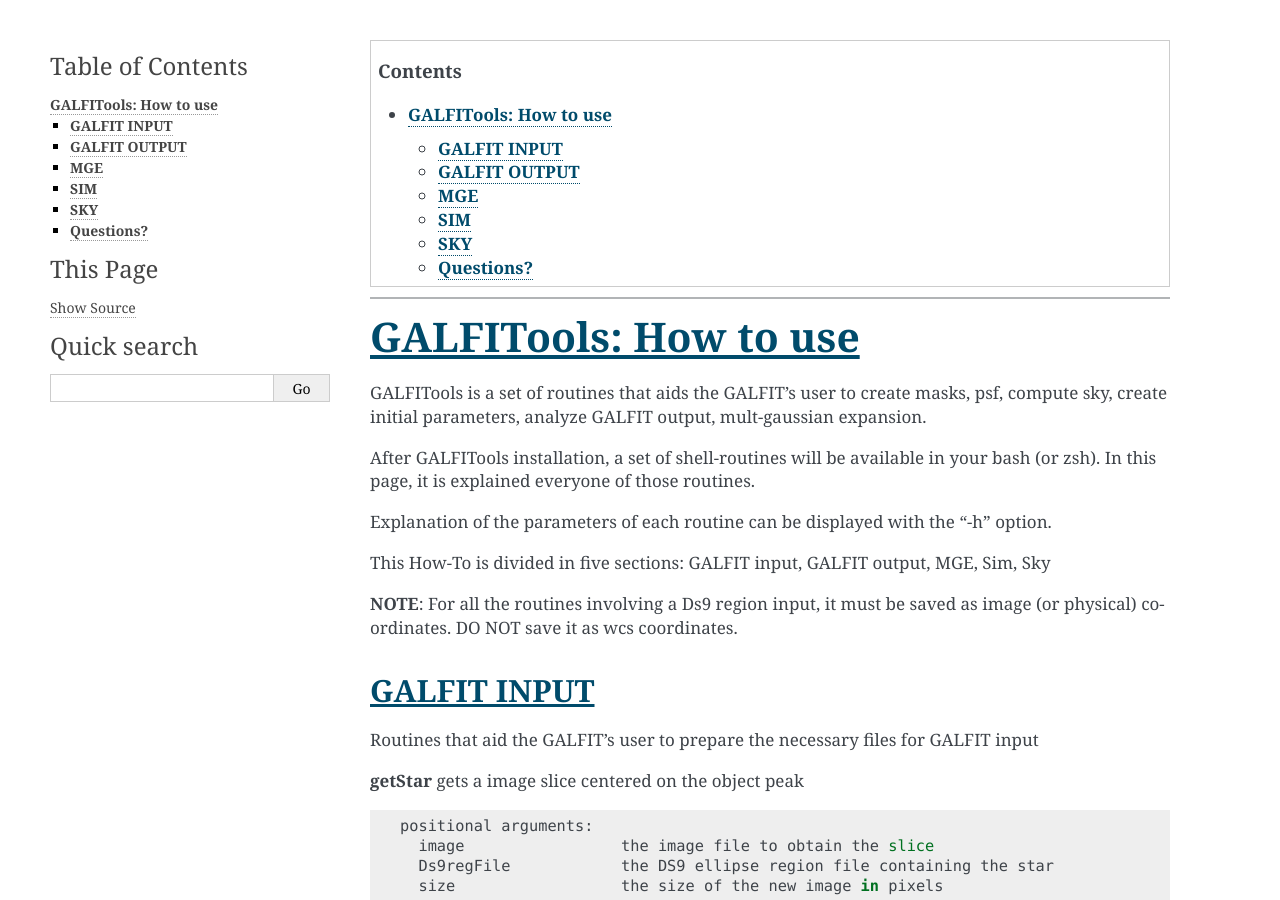
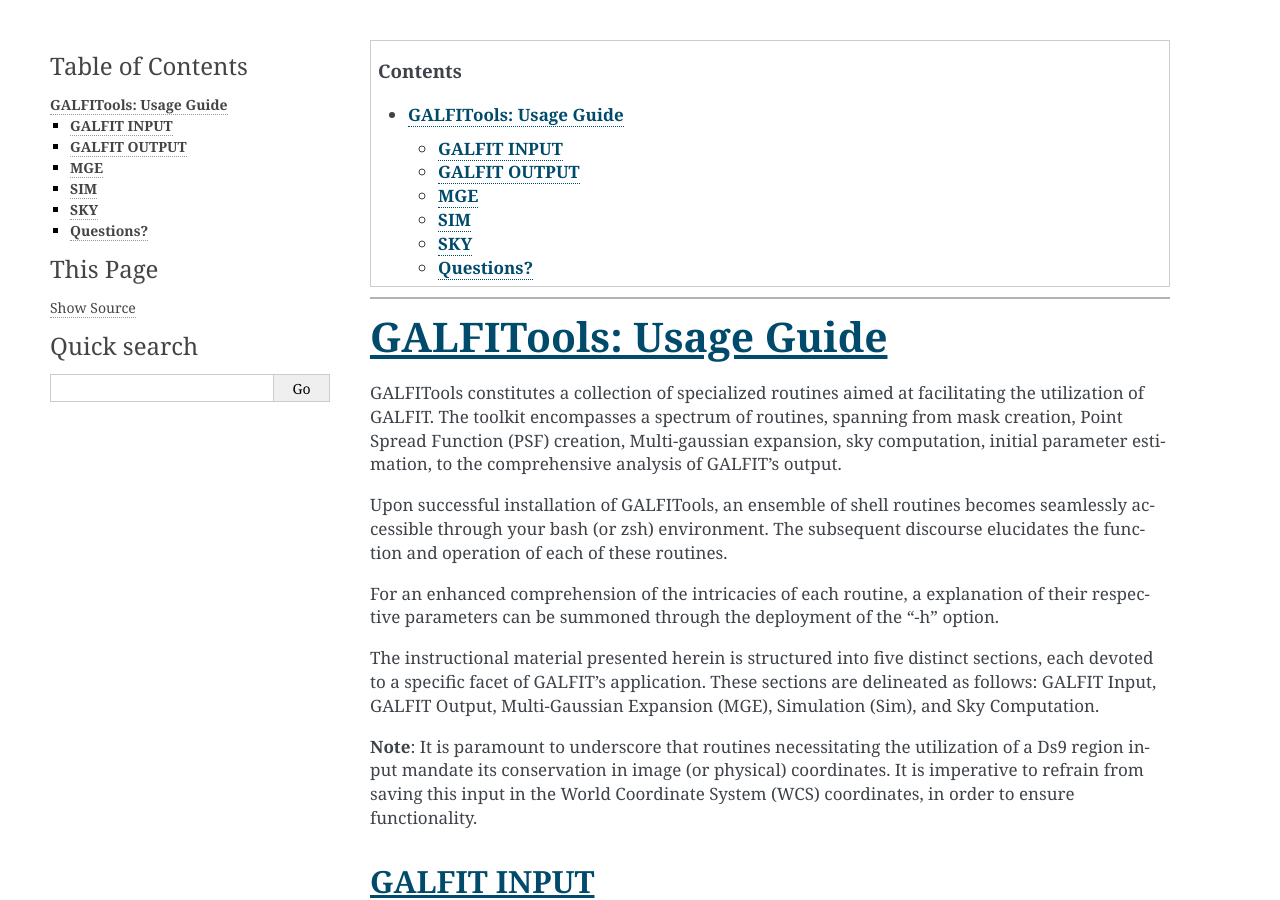
Before and after one commit to canorve/GALFITools, a Sphinx documentation site: the page built from docs/howto.rst, in a window 1280 px wide and 900 px high. Built offline with Sphinx 7.4.7, drawn with Linux system fonts in a browser that asks for light colours; some of the changed text lies outside the part shown.

Commit message:
documentation updated  On branch master  Changes to be committed: 	modified:   api.rst 	modified:   howto.rst

```diff
--- a/docs/howto.rst
+++ b/docs/howto.rst
@@ -6,28 +6,47 @@
 
 -------------------
 
-**GALFITools: How to use**
+**GALFITools: Usage Guide**
 ============================
 
-GALFITools is a set of routines that
-aids the GALFIT's user to create masks,
-psf, compute sky, create initial parameters,
-analyze GALFIT output, mult-gaussian expansion.
 
-After GALFITools installation, a set of shell-routines
-will be available in your bash (or zsh). In this
-page, it is explained everyone of those routines.
+GALFITools constitutes a collection of specialized
+routines aimed at facilitating the utilization of
+GALFIT. The toolkit encompasses a spectrum of routines,
+spanning from mask creation, Point Spread Function (PSF)
+creation, Multi-gaussian expansion, sky computation,
+initial parameter estimation,
+to the comprehensive analysis of GALFIT's output.
 
-Explanation of the parameters of each  routine can
-be displayed with the "-h"  option.
+Upon successful installation of GALFITools, an
+ensemble of shell routines becomes seamlessly
+accessible through your bash (or zsh) environment.
+The subsequent discourse elucidates the function and
+operation of each of these routines.
 
-This How-To is divided in five sections: GALFIT input,
-GALFIT output, MGE, Sim, Sky
+For an enhanced comprehension of the intricacies
+of each routine, a explanation of their
+respective parameters can be summoned through
+the deployment of the "-h" option.
 
 
-**NOTE**: For all the routines involving a Ds9 region input, it
-must be saved as image (or physical) coordinates. DO NOT save it
-as wcs coordinates.
+The instructional material presented herein is
+structured into five distinct sections, each
+devoted to a specific facet of GALFIT's application.
+These sections are delineated as follows: GALFIT Input,
+GALFIT Output, Multi-Gaussian Expansion (MGE),
+Simulation (Sim), and Sky Computation.
+
+**Note**: It is paramount to underscore that
+routines necessitating the utilization of a Ds9
+region input mandate its conservation in image
+(or physical) coordinates. It is imperative to
+refrain from saving this input in the World
+Coordinate System (WCS) coordinates, in order to ensure
+functionality.
+
+
+
 
 
 **GALFIT INPUT**
@@ -432,7 +450,7 @@ equal
 **MGE**
 ---------------
 
-Routines that use the Multi-Gaussian Expansion
+Routines that use the Multi-Gaussian Expansion.
 
 **mge2galfit** fits multi-gaussian expansion of Cappellari (2002) and formats to GALFIT
 ::
@@ -499,9 +517,10 @@ Routines that use the Multi-Gaussian Expansion
 
 **SIM**
 ---------------
-Routines that make a simulated galaxy image.
+Routines that make a simulated galaxy image using GALFIT.
 
-**makeSim** simulates a observed galaxy from a GALFIT model
+**makeSim** simulates a observed galaxy from a GALFIT model. It
+adds Poisson and sky noise to the image.
 ::
 
   positional arguments:
@@ -517,7 +536,7 @@ Routines that make a simulated galaxy image.
 **SKY**
 -------------
 
-Routines that compute the sky background
+Routines that compute the sky background.
 
 **galSky** computes the sky using GALFIT
 ::
```
Also changed, not shown: other parts of docs/howto.rst (+1 -2 lines), docs/api.rst (+30 -11 lines).
